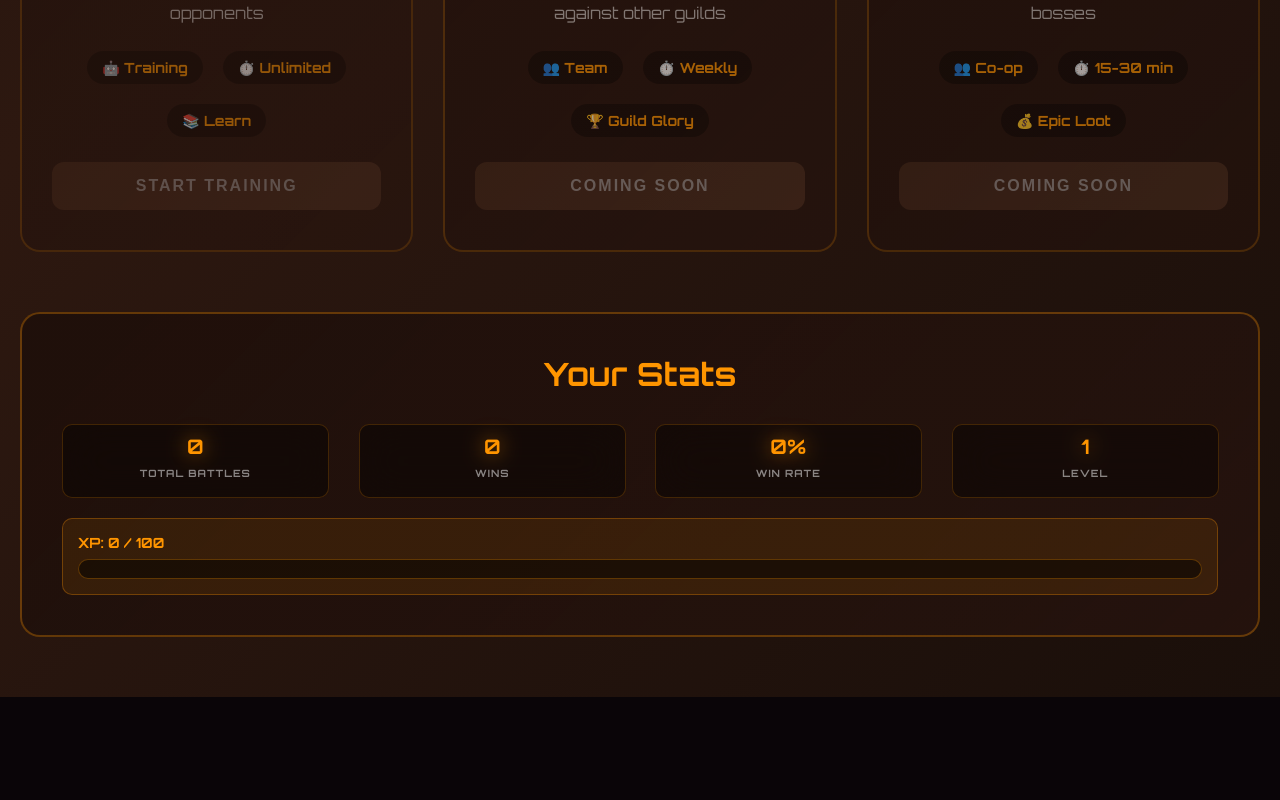
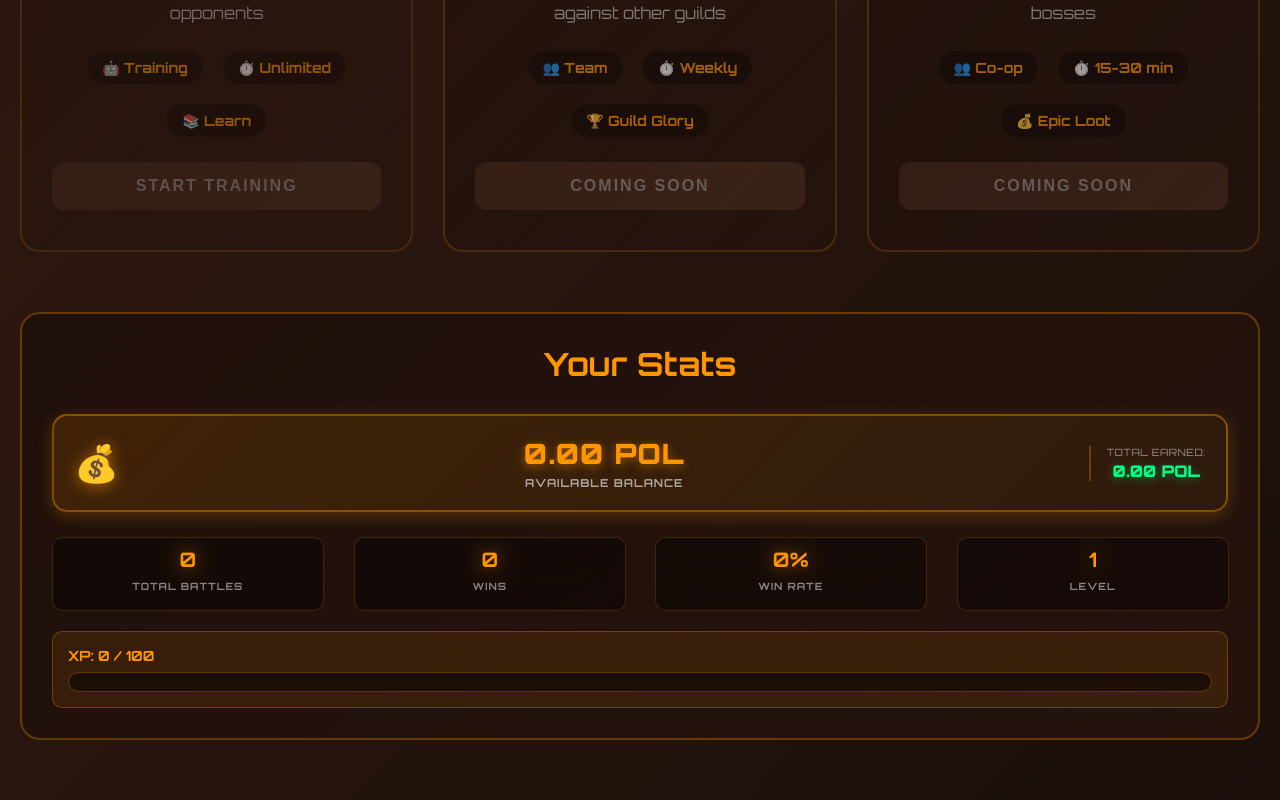
Before and after one commit to hardikdhingra150/Hackrons, a React (Vite) app: page /game in a window 1280 px wide. Shown: the part 1639-2439 px from the top of the page. Before the commit the page ends 2336 px from the top, so only its background shows below. Built offline with nearby package versions, Linux system fonts and the light colour scheme; the HTML template or start-up script is replaced by a standard one.

Commit message:
updated the code

```diff
--- a/src/pages/GamePage.jsx
+++ b/src/pages/GamePage.jsx
@@ -324,6 +324,20 @@ function GamePage({ account }) {
         {/* Player Stats */}
         <div className="player-stats-card">
           <h3>Your Stats</h3>
+
+          {/* ← ADD THIS: POL Balance Display */}
+          <div className="pol-balance-display">
+            <span className="pol-icon">💰</span>
+            <div className="pol-info">
+              <span className="pol-amount">{stats.polBalance.toFixed(2)} POL</span>
+              <span className="pol-label">Available Balance</span>
+            </div>
+            <div className="pol-earned">
+              <span className="earned-label">Total Earned:</span>
+              <span className="earned-value">{stats.totalPolEarned?.toFixed(2) || '0.00'} POL</span>
+            </div>
+          </div>
+
           <div className="stats-grid">
             <div className="stat-item">
               <div className="stat-value">{stats.totalBattles}</div>
@@ -350,7 +364,7 @@ function GamePage({ account }) {
             <div className="xp-progress-bar">
               <div
                 className="xp-progress-fill"
-                style={{ width: `${(stats.xp % 100) / (stats.xpToNextLevel / stats.level) * 100}%` }}
+                style={{ width: `${(stats.xp / stats.xpToNextLevel) * 100}%` }}
               />
             </div>
           </div>
--- a/src/styles/game.css
+++ b/src/styles/game.css
@@ -463,3 +463,124 @@
     height: 60px;
   }
 }
+/* POL Balance Display */
+.pol-balance-display {
+  display: flex;
+  align-items: center;
+  justify-content: space-between;
+  gap: 15px;
+  background: linear-gradient(135deg, rgba(255, 149, 0, 0.15), rgba(255, 184, 0, 0.05));
+  border: 2px solid rgba(255, 149, 0, 0.4);
+  border-radius: 15px;
+  padding: 20px;
+  margin-bottom: 25px;
+  animation: polGlowSubtle 3s ease-in-out infinite;
+}
+
+@keyframes polGlowSubtle {
+  0%, 100% {
+    box-shadow: 0 4px 15px rgba(255, 149, 0, 0.2);
+  }
+  50% {
+    box-shadow: 0 4px 25px rgba(255, 149, 0, 0.35);
+  }
+}
+
+.pol-balance-display .pol-icon {
+  font-size: 36px;
+  filter: drop-shadow(0 2px 8px rgba(255, 149, 0, 0.6));
+  animation: float 3s ease-in-out infinite;
+}
+
+@keyframes float {
+  0%, 100% {
+    transform: translateY(0px);
+  }
+  50% {
+    transform: translateY(-5px);
+  }
+}
+
+.pol-balance-display .pol-info {
+  display: flex;
+  flex-direction: column;
+  gap: 5px;
+  flex: 1;
+}
+
+.pol-balance-display .pol-amount {
+  font-size: 28px;
+  font-weight: 900;
+  color: #ff9500;
+  text-shadow: 0 2px 10px rgba(255, 149, 0, 0.5);
+  letter-spacing: 1px;
+}
+
+.pol-balance-display .pol-label {
+  font-size: 11px;
+  color: rgba(255, 255, 255, 0.6);
+  text-transform: uppercase;
+  letter-spacing: 1px;
+  font-weight: 600;
+}
+
+.pol-balance-display .pol-earned {
+  display: flex;
+  flex-direction: column;
+  gap: 3px;
+  padding-left: 15px;
+  border-left: 2px solid rgba(255, 149, 0, 0.3);
+}
+
+.pol-balance-display .earned-label {
+  font-size: 10px;
+  color: rgba(255, 255, 255, 0.5);
+  text-transform: uppercase;
+  letter-spacing: 0.5px;
+}
+
+.pol-balance-display .earned-value {
+  font-size: 16px;
+  font-weight: 800;
+  color: #00ff88;
+  text-shadow: 0 2px 8px rgba(0, 255, 136, 0.4);
+}
+
+/* Responsive adjustments */
+@media (max-width: 768px) {
+  .pol-balance-display {
+    flex-direction: column;
+    text-align: center;
+    gap: 10px;
+  }
+
+  .pol-balance-display .pol-earned {
+    border-left: none;
+    border-top: 1px solid rgba(255, 149, 0, 0.3);
+    padding-left: 0;
+    padding-top: 10px;
+    width: 100%;
+  }
+
+  .pol-balance-display .pol-icon {
+    font-size: 30px;
+  }
+
+  .pol-balance-display .pol-amount {
+    font-size: 24px;
+  }
+
+  .pol-balance-display .earned-value {
+    font-size: 14px;
+  }
+}
+
+/* Enhanced stats grid spacing */
+.player-stats-card {
+  margin-top: 40px;
+  padding: 30px;
+}
+
+.stats-grid {
+  margin-top: 20px;
+}
```
